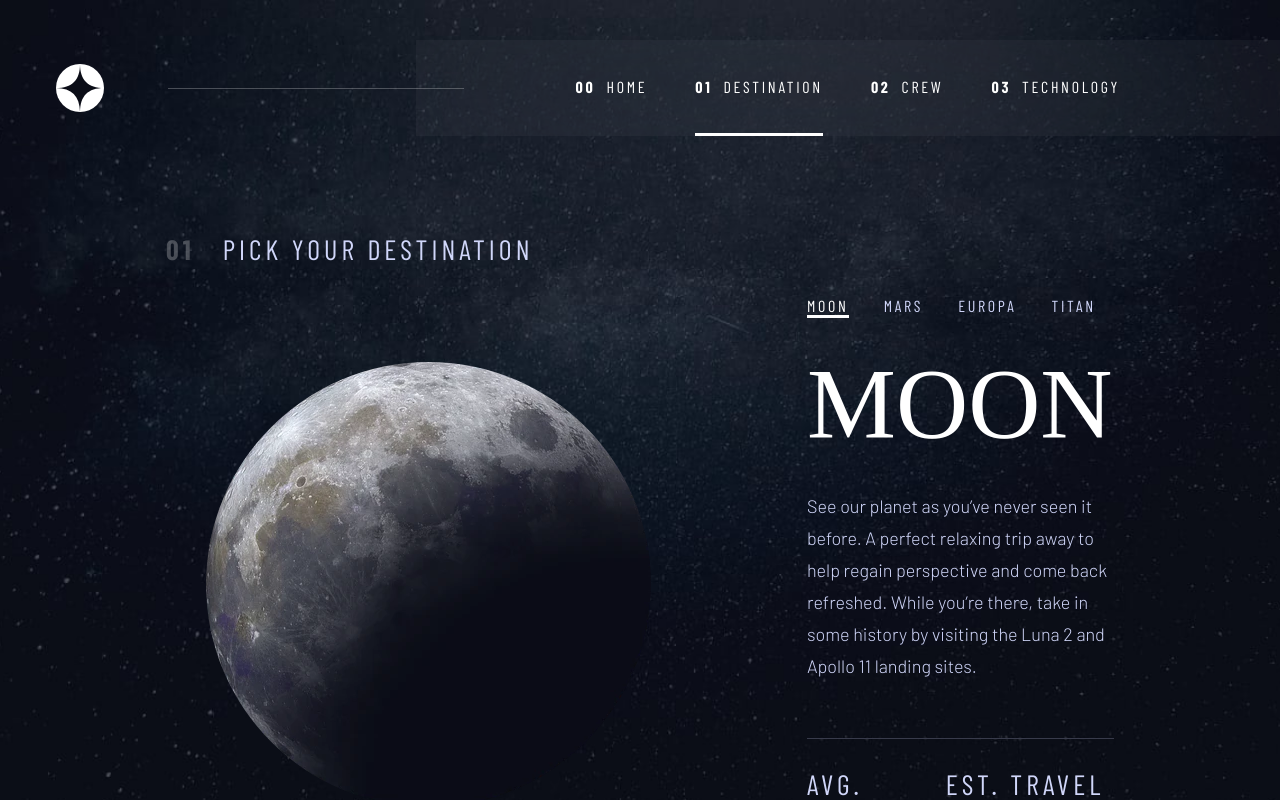
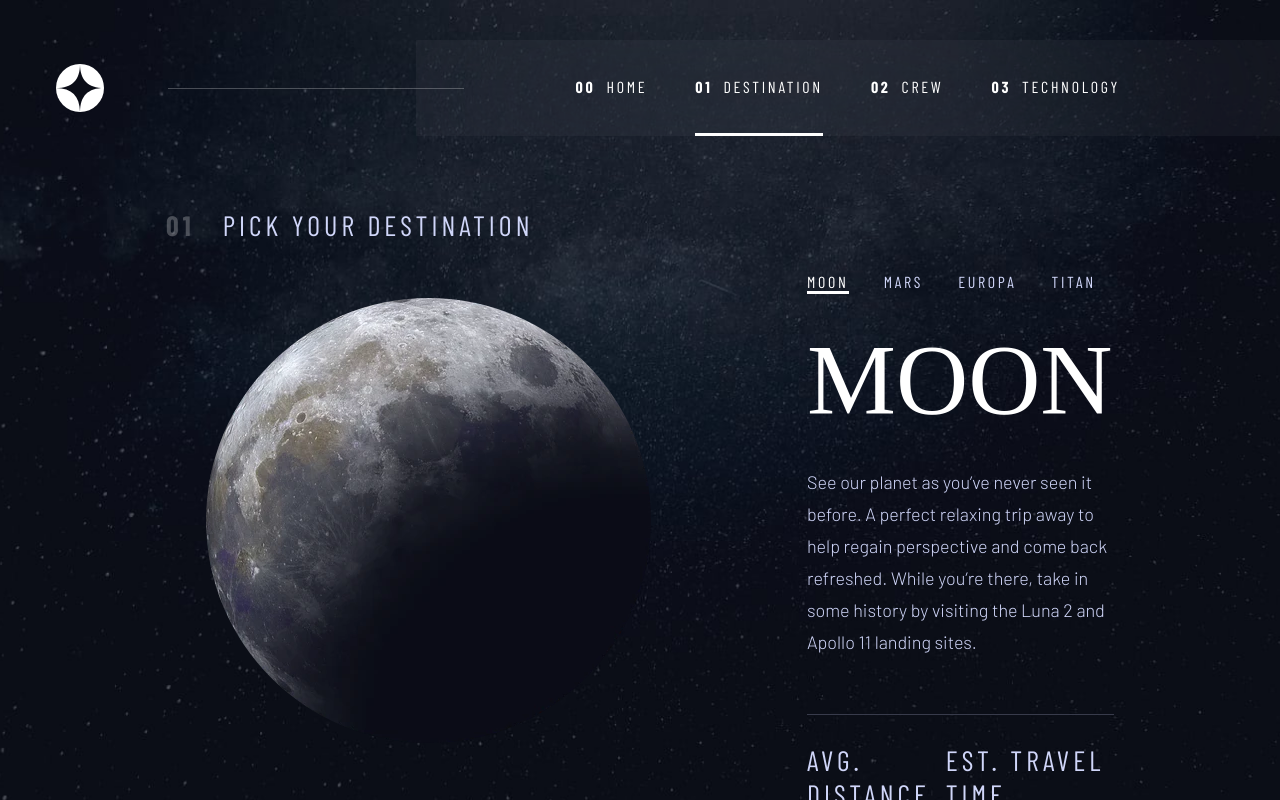
Before and after one commit to gcarter89/space-tourism-website, a React (Create React App) app: page /destination in a window 1280 px wide. Shown: the top 800 px of the page. Built offline with nearby package versions, Linux system fonts and the light colour scheme; a web font is replaced by a local one.

Commit message:
minor tweaks to destination buildout

```diff
--- a/src/Styles/Destination.module.scss
+++ b/src/Styles/Destination.module.scss
@@ -1,9 +1,9 @@
 .destinationSection {
     display: flex;
-    margin-top: 76px;
+    margin-top: 52px;
     margin-left: 166px;
     margin-right: 166px;
-    margin-bottom: 90px;
+    // margin-bottom: 90px;
 }
 
 .menuCopyStatGroup {
@@ -25,7 +25,7 @@
         }
     }
     .planet {
-        margin-top: 96px;
+        margin-top: 56px;
         margin-left: 40px;
     }
 }
--- a/src/index.scss
+++ b/src/index.scss
@@ -13,6 +13,7 @@ html, body, #root, h1, h2, h3, h4, h5, p {
 #root > div {
     display: flex;
     flex-direction: column;
+    min-height: 100vh;
 }
 
 @media screen and (max-width: 768px) {
```
